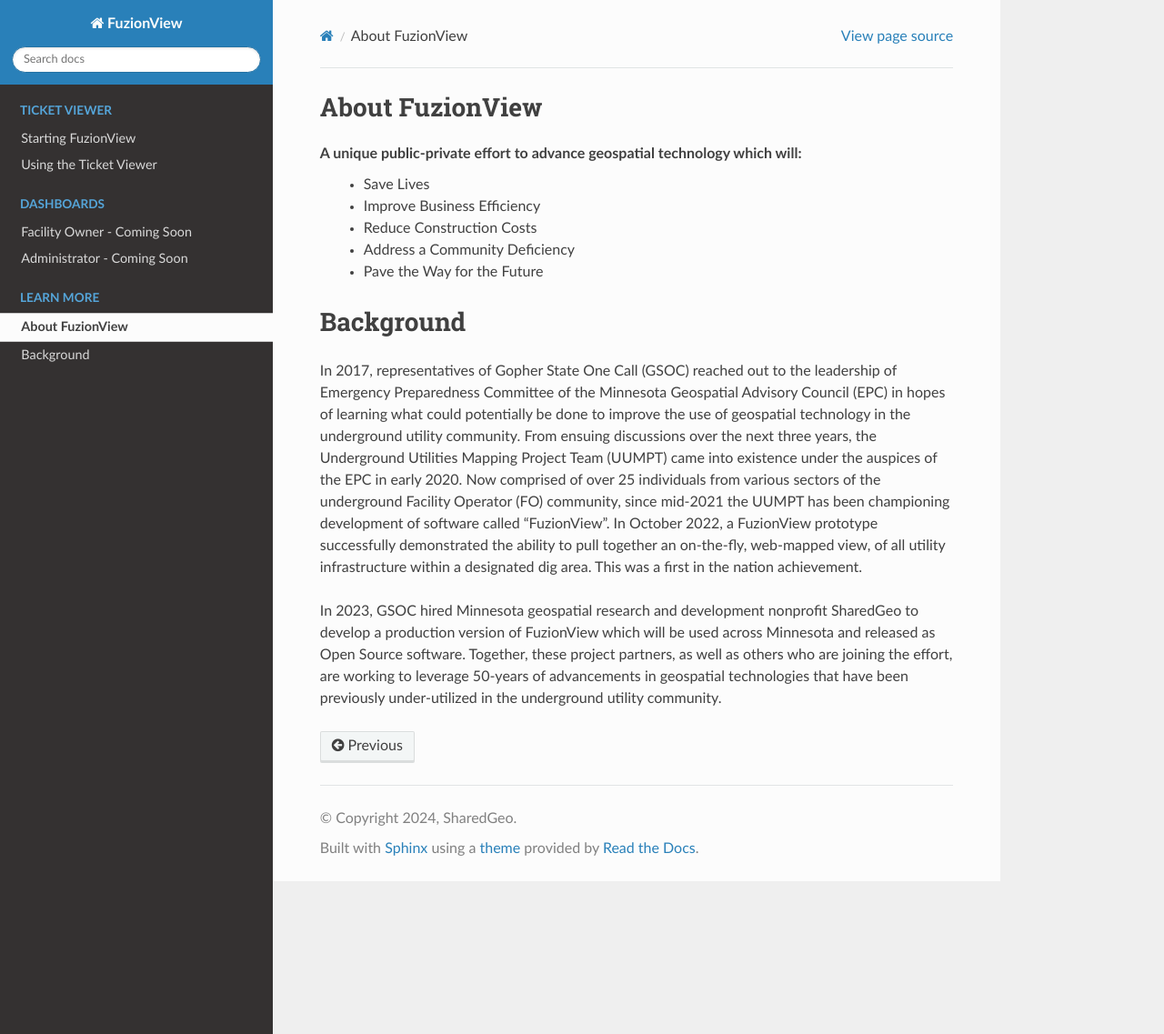
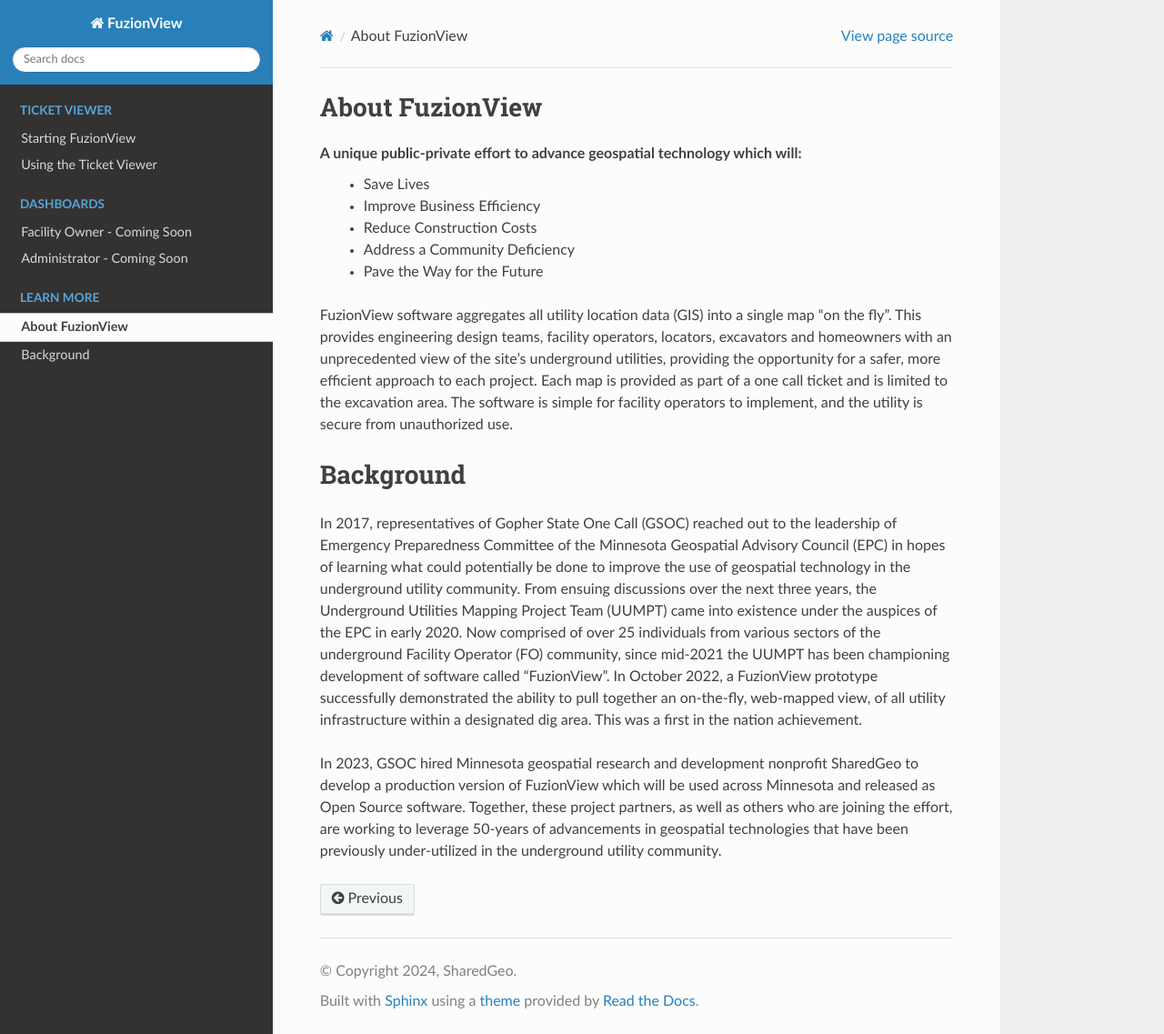
Before and after one commit to FuzionView/FV-Docs, a Sphinx documentation site: the page built from source/About.rst, in a window 1280 px wide and 1137 px high. Shown: the whole window at 91% size. Built offline with Sphinx 7.4.7 and the Read the Docs theme 2.0.0, drawn with Linux system fonts in a browser that asks for light colours.

Commit message:
added text to about files

```diff
--- a/source/About.rst
+++ b/source/About.rst
@@ -7,6 +7,8 @@
  * Address a Community Deficiency
  * Pave the Way for the Future
 
+FuzionView software aggregates all utility location data (GIS) into a single map “on the fly”.  This provides engineering design teams, facility operators, locators, excavators and homeowners with an unprecedented view of the site's underground utilities, providing the opportunity for a safer, more efficient approach to each project.  Each map is provided as part of a one call ticket and is limited to the excavation area.  The software is simple for facility operators to implement, and the utility is secure from unauthorized use.
+
 Background
 -----------
 In 2017, representatives of Gopher State One Call (GSOC) reached out to the leadership of Emergency Preparedness Committee of the Minnesota Geospatial Advisory Council (EPC) in hopes of learning what could potentially be done to improve the use of geospatial technology in the underground utility community. From ensuing discussions over the next three years, the Underground Utilities Mapping Project Team (UUMPT) came into existence under the auspices of the EPC in early 2020. Now comprised of over 25 individuals from various sectors of the underground Facility Operator (FO) community, since mid-2021 the UUMPT has been championing development of software called "FuzionView". In October 2022, a FuzionView prototype successfully demonstrated the ability to pull together an on-the-fly, web-mapped view, of all utility infrastructure within a designated dig area. This was a first in the nation achievement.
```
